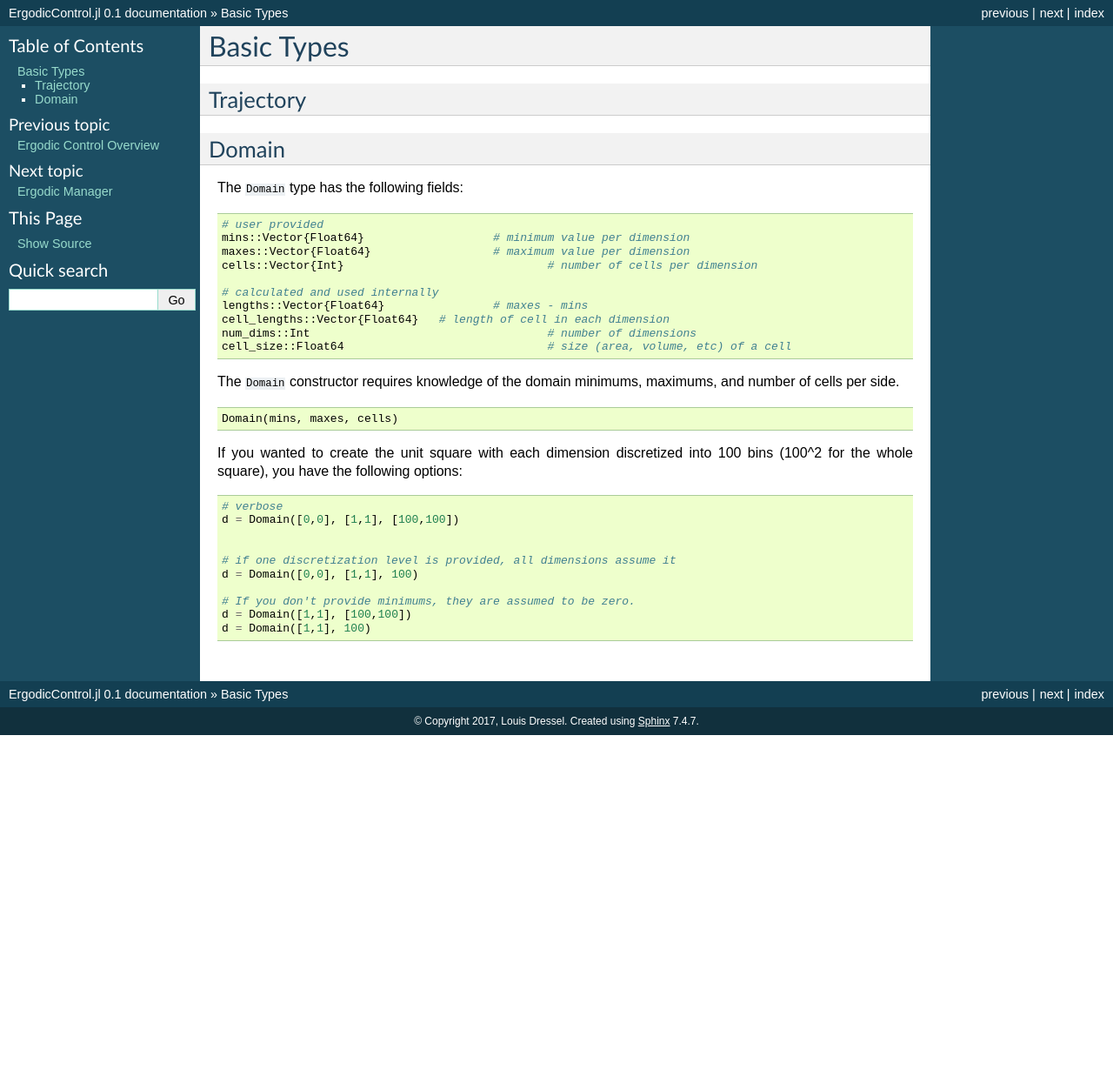
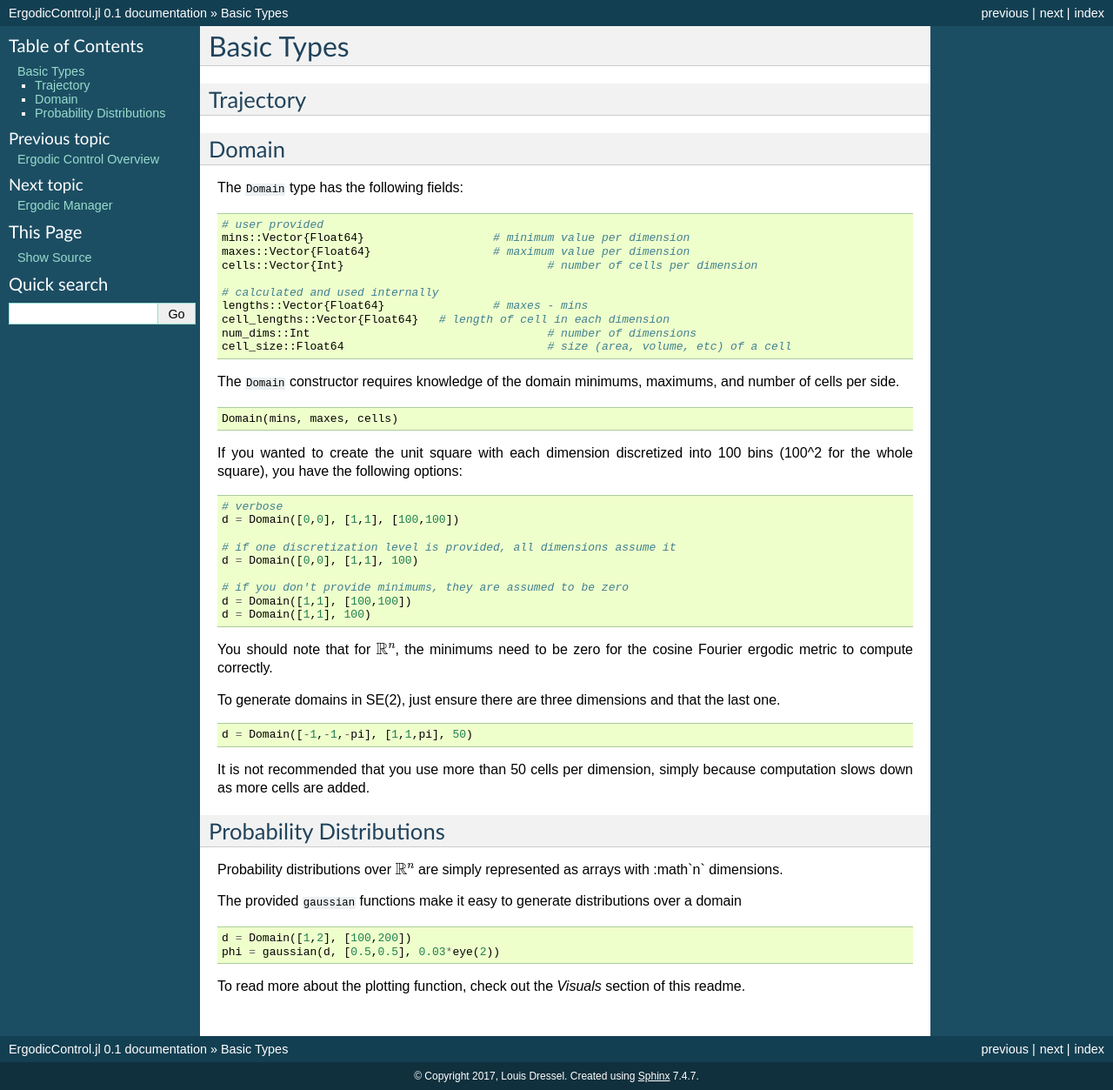
Before and after one commit to dressel/ErgodicControl.jl, a Sphinx documentation site: the page built from docs/basic_types.rst, in a window 1280 px wide. Shown: the whole page at 87% size. Built offline with Sphinx 7.4.7, drawn with Linux system fonts in a browser that asks for light colours; before the commit the page ends 900 px from its top, so only the background shows below that.

Commit message:
improved basic types documentation

```diff
--- a/docs/basic_types.rst
+++ b/docs/basic_types.rst
@@ -34,10 +34,31 @@ If you wanted to create the unit square with each dimension discretized into 100
     # verbose
     d = Domain([0,0], [1,1], [100,100])
 
-
     # if one discretization level is provided, all dimensions assume it
     d = Domain([0,0], [1,1], 100)
 
-    # If you don't provide minimums, they are assumed to be zero.
+    # if you don't provide minimums, they are assumed to be zero
     d = Domain([1,1], [100,100])
     d = Domain([1,1], 100)
+
+You should note that for :math:`\mathbb{R}^n`, the minimums need to be zero for the cosine Fourier ergodic metric to compute correctly.
+
+To generate domains in SE(2), just ensure there are three dimensions and that the last one.
+::
+
+    d = Domain([-1,-1,-pi], [1,1,pi], 50)
+
+It is not recommended that you use more than 50 cells per dimension, simply because computation slows down as more cells are added.
+
+
+Probability Distributions
+===========================
+Probability distributions over :math:`\mathbb{R}^n` are simply represented as arrays with :math`n` dimensions.
+
+The provided :code:`gaussian` functions make it easy to generate distributions over a domain
+::
+
+    d = Domain([1,2], [100,200])
+    phi = gaussian(d, [0.5,0.5], 0.03*eye(2))
+
+To read more about the plotting function, check out the `Visuals` section of this readme.
```
